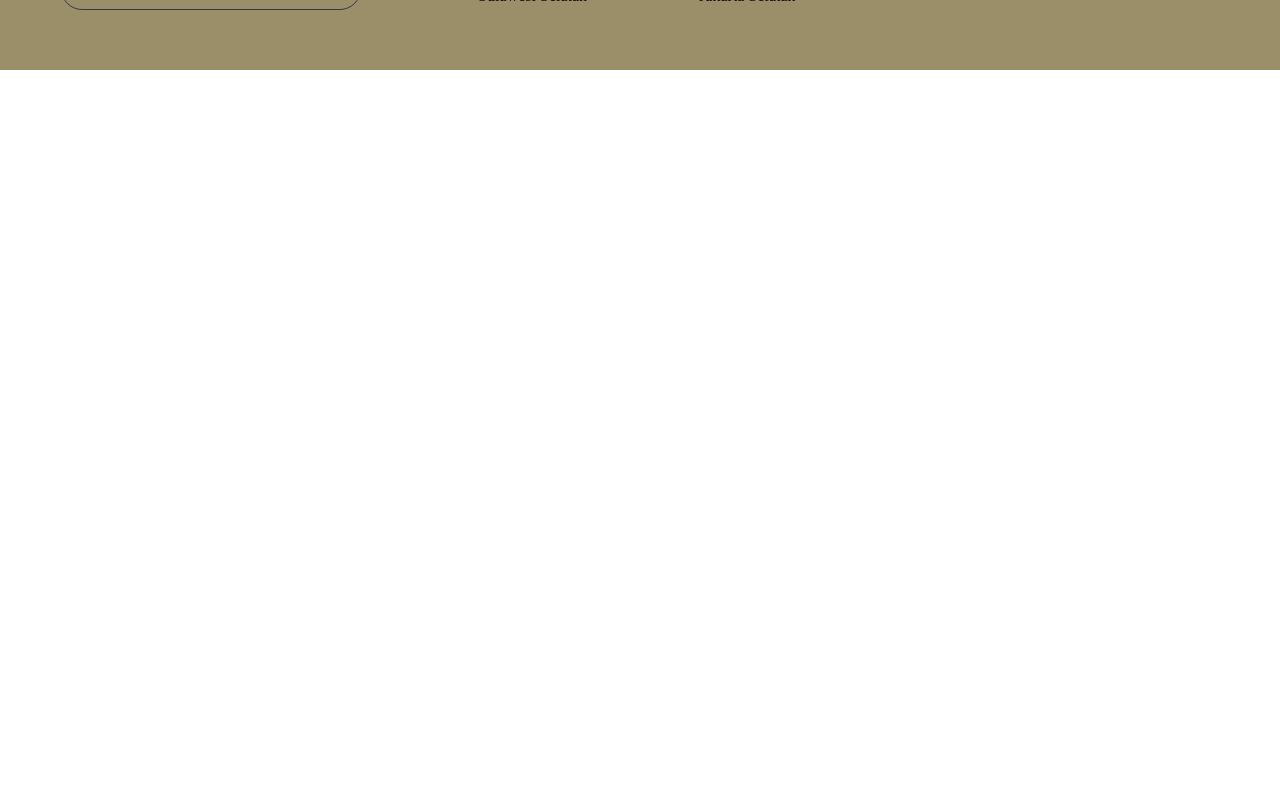
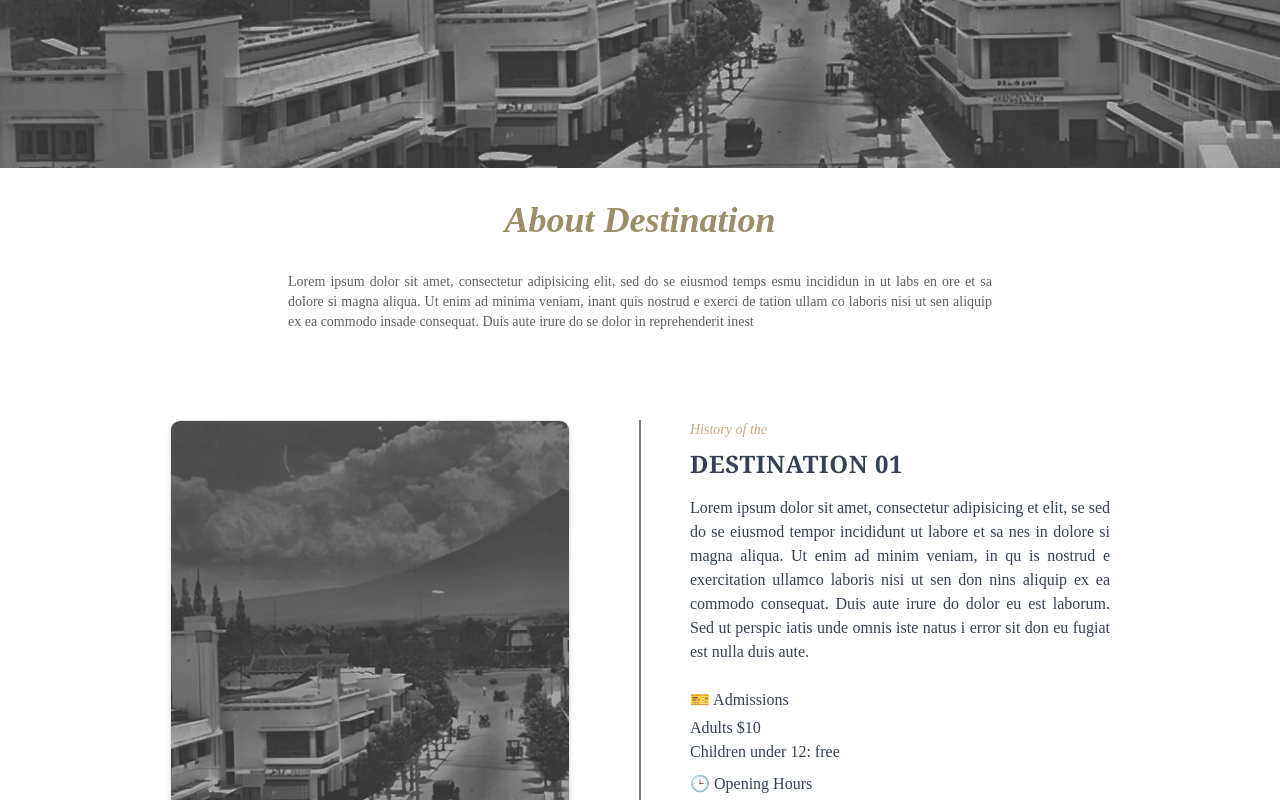
Before and after one commit to Arnabilah27/Heritage_Malang, a React (Vite) app: page /destination in a window 1280 px wide. Shown: the part 300-1100 px from the top of the page. Before the commit the page ends 800 px from the top, so only its background shows below. Built offline with nearby package versions, Linux system fonts and the light colour scheme; a web font is replaced by a local one.

Commit message:
feat: add Destination Page

```diff
--- /dev/null
+++ b/src/components/Destination/Timeline.tsx
@@ -0,0 +1,188 @@
+const destinations = [
+  {
+    id: 1,
+    title: "DESTINATION 01",
+    subtitle: "History of the",
+    description: `Lorem ipsum dolor sit amet, consectetur adipisicing et
+elit, se sed do se eiusmod tempor incididunt ut labore
+et sa nes in dolore si magna aliqua. Ut enim ad minim
+veniam, in qu is nostrud e exercitation ullamco laboris
+nisi ut sen don nins aliquip ex ea commodo consequat.
+Duis aute irure do dolor eu est laborum. Sed ut perspic
+iatis unde omnis iste natus i error sit don eu fugiat est
+nulla duis aute.`,
+    image: "./hero-background.webp",
+    admissions: "Adults $10\nChildren under 12: free",
+    hours: "Tue – Thu: 10AM – 6PM\nFri – Mon: 10AM – 9PM",
+  },
+  {
+    id: 2,
+    title: "DESTINATION 02",
+    subtitle: "History of the",
+    description: `Lorem ipsum dolor sit amet, consectetur adipisicing et
+elit, se sed do se eiusmod tempor incididunt ut labore
+et sa nes in dolore si magna aliqua. Ut enim ad minim
+veniam, in qu is nostrud e exercitation ullamco laboris
+nisi ut sen don nins aliquip ex ea commodo consequat.
+Duis aute irure do dolor eu est laborum. Sed ut perspic
+iatis unde omnis iste natus i error sit don eu fugiat est
+nulla duis aute.`,
+    image: "./hero-background.webp",
+    admissions: "Adults $15\nChildren: $5",
+    hours: "Mon – Fri: 9AM – 5PM\nSat – Sun: 10AM – 8PM",
+  },
+  {
+    id: 3,
+    title: "DESTINATION 03",
+    subtitle: "History of the",
+    description: `Lorem ipsum dolor sit amet, consectetur adipisicing et
+elit, se sed do se eiusmod tempor incididunt ut labore
+et sa nes in dolore si magna aliqua. Ut enim ad minim
+veniam, in qu is nostrud e exercitation ullamco laboris
+nisi ut sen don nins aliquip ex ea commodo consequat.
+Duis aute irure do dolor eu est laborum. Sed ut perspic
+iatis unde omnis iste natus i error sit don eu fugiat est
+nulla duis aute.`,
+    image: "./hero-background.webp",
+    admissions: "Adults $15\nChildren: $5",
+    hours: "Mon – Fri: 9AM – 5PM\nSat – Sun: 10AM – 8PM",
+  },
+  {
+    id: 4,
+    title: "DESTINATION 04",
+    subtitle: "History of the",
+    description: `Lorem ipsum dolor sit amet, consectetur adipisicing et
+elit, se sed do se eiusmod tempor incididunt ut labore
+et sa nes in dolore si magna aliqua. Ut enim ad minim
+veniam, in qu is nostrud e exercitation ullamco laboris
+nisi ut sen don nins aliquip ex ea commodo consequat.
+Duis aute irure do dolor eu est laborum. Sed ut perspic
+iatis unde omnis iste natus i error sit don eu fugiat est
+nulla duis aute.`,
+    image: "./hero-background.webp",
+    admissions: "Adults $15\nChildren: $5",
+    hours: "Mon – Fri: 9AM – 5PM\nSat – Sun: 10AM – 8PM",
+  },
+];
+
+// export default function Timeline() {
+//   return (
+//     <div className="max-w-7xl mx-auto py-20 px-4 relative">
+//       {/* Vertical Line */}
+//       <div className="absolute left-1/2 transform -translate-x-1/2 h-[2400px] w-[1px] bg-gray-300 z-0"></div>
+
+//       <div className="flex flex-col gap-32">
+//         {destinations.map((item, i) => (
+//           <div
+//             key={item.id}
+//             className={`flex flex-col md:flex-row items-center justify-center md:items-start gap-10 relative z-10 ${
+//               i % 2 === 0 ? "md:flex-row" : "md:flex-row-reverse"
+//             }`}
+//           >
+//             {/* Image */}
+//             <div className="w-[400px] h-auto">
+//               <img
+//                 src={item.image}
+//                 alt={item.title}
+//                 className="rounded-lg border shadow-md w-full h-[500px] object-cover"
+//               />
+//             </div>
+
+//             {/* Text content */}
+//             <div
+//               className={`md:w-1/2 text-gray-700 ${
+//                 i % 2 === 0 ? "md:pl-30" : "md:pr-20"
+//               }`}
+//             >
+//               <p className="italic text-[#C9AB81] text-sm mb-2">
+//                 {item.subtitle}
+//               </p>
+//               <h3 className="text-2xl font-serif font-semibold uppercase tracking-wide mb-4">
+//                 {item.title}
+//               </h3>
+//               <p className="mb-6">{item.description}</p>
+//               <div className="mb-2">
+//                 <strong className="block font-medium mb-1">
+//                   🎫 Admissions
+//                 </strong>
+//                 <p className="whitespace-pre-line">{item.admissions}</p>
+//               </div>
+//               <div>
+//                 <strong className="block font-medium mb-1">
+//                   🕒 Opening Hours
+//                 </strong>
+//                 <p className="whitespace-pre-line">{item.hours}</p>
+//               </div>
+//             </div>
+//           </div>
+//         ))}
+//       </div>
+//     </div>
+//   );
+// }
+
+// ... existing code ...
+
+export default function Timeline() {
+  return (
+    <div className="max-w-7xl mx-auto py-10 sm:py-20 px-4 relative">
+      {/* Vertical Line - hidden on mobile */}
+      <div className="absolute left-1/2 transform -translate-x-1/2 h-[2400px] w-[1px] bg-black z-0 hidden md:block"></div>
+
+      <div className="flex flex-col gap-16 sm:gap-32">
+        {destinations.map((item, i) => (
+          <div
+            key={item.id}
+            className={`flex flex-col md:flex-row items-center justify-center md:items-start gap-6 md:gap-10 relative z-10 ${
+              i % 2 === 0 ? "md:flex-row" : "md:flex-row-reverse"
+            }`}
+          >
+            {/* Image */}
+            <div className="w-full md:w-[400px] h-auto">
+              <img
+                src={item.image}
+                alt={item.title}
+                className="rounded-lg border shadow-md w-full h-[250px] sm:h-[350px] md:h-[500px] object-cover"
+              />
+            </div>
+
+            {/* Text content */}
+            <div
+              className={`w-full md:w-[500px] text-gray-700 mt-4 md:mt-0 ${
+                i % 2 === 0
+                  ? "md:pl-10 lg:pl-20 md:text-left"
+                  : "md:pr-10 lg:pr-20 md:text-right"
+              }`}
+            >
+              <p className="italic text-[#C9AB81] text-sm mb-2">
+                {item.subtitle}
+              </p>
+              <h3 className="text-xl sm:text-2xl font-serif font-semibold uppercase tracking-wide mb-3 sm:mb-4">
+                {item.title}
+              </h3>
+              <p className="mb-4 sm:mb-6 text-sm sm:text-base text-justify">
+                {item.description}
+              </p>
+              <div className="mb-2">
+                <strong className="block font-medium mb-1 text-sm sm:text-base">
+                  🎫 Admissions
+                </strong>
+                <p className="whitespace-pre-line text-sm sm:text-base">
+                  {item.admissions}
+                </p>
+              </div>
+              <div>
+                <strong className="block font-medium mb-1 text-sm sm:text-base">
+                  🕒 Opening Hours
+                </strong>
+                <p className="whitespace-pre-line text-sm sm:text-base">
+                  {item.hours}
+                </p>
+              </div>
+            </div>
+          </div>
+        ))}
+      </div>
+    </div>
+  );
+}
--- a/src/index.css
+++ b/src/index.css
@@ -131,4 +131,13 @@
   .swiper-button-prev:hover {
     opacity: 1;
   }
+
+  /* Destination CSS */
+  .bg-destination {
+    background-image: url("/hero-background.webp");
+    background-size: cover;
+    background-position: center;
+    background-repeat: no-repeat;
+    height: 50vh;
+  }
 }
--- a/src/pages/Destination.tsx
+++ b/src/pages/Destination.tsx
@@ -1,8 +1,26 @@
+import Timeline from "@/components/Destination/Timeline";
+
 export default function Destination() {
   return (
     <div>
-      <h1>Destination</h1>
-      <p>Discover your next adventure</p>
+      <div className="w-full h-auto bg-destination" />
+      <div className="flex flex-col gap-2 items-center justify-center py-8">
+        <div className="flex flex-col items-center justify-center px-8">
+          <h1 className="text-4xl pb-8 italic text-[#9A8F69] font-semibold">
+            About Destination
+          </h1>
+          <p className="lg:px-64 text-sm text-[#5F5F5F] text-justify">
+            Lorem ipsum dolor sit amet, consectetur adipisicing elit, sed do se
+            eiusmod temps esmu incididun in ut labs en ore et sa dolore si magna
+            aliqua. Ut enim ad minima veniam, inant quis nostrud e exerci de
+            tation ullam co laboris nisi ut sen aliquip ex ea commodo insade
+            consequat. Duis aute irure do se dolor in reprehenderit inest
+          </p>
+        </div>
+        <div className="flex flex-col items-center justify-center">
+          <Timeline />
+        </div>
+      </div>
     </div>
   );
 }
```
